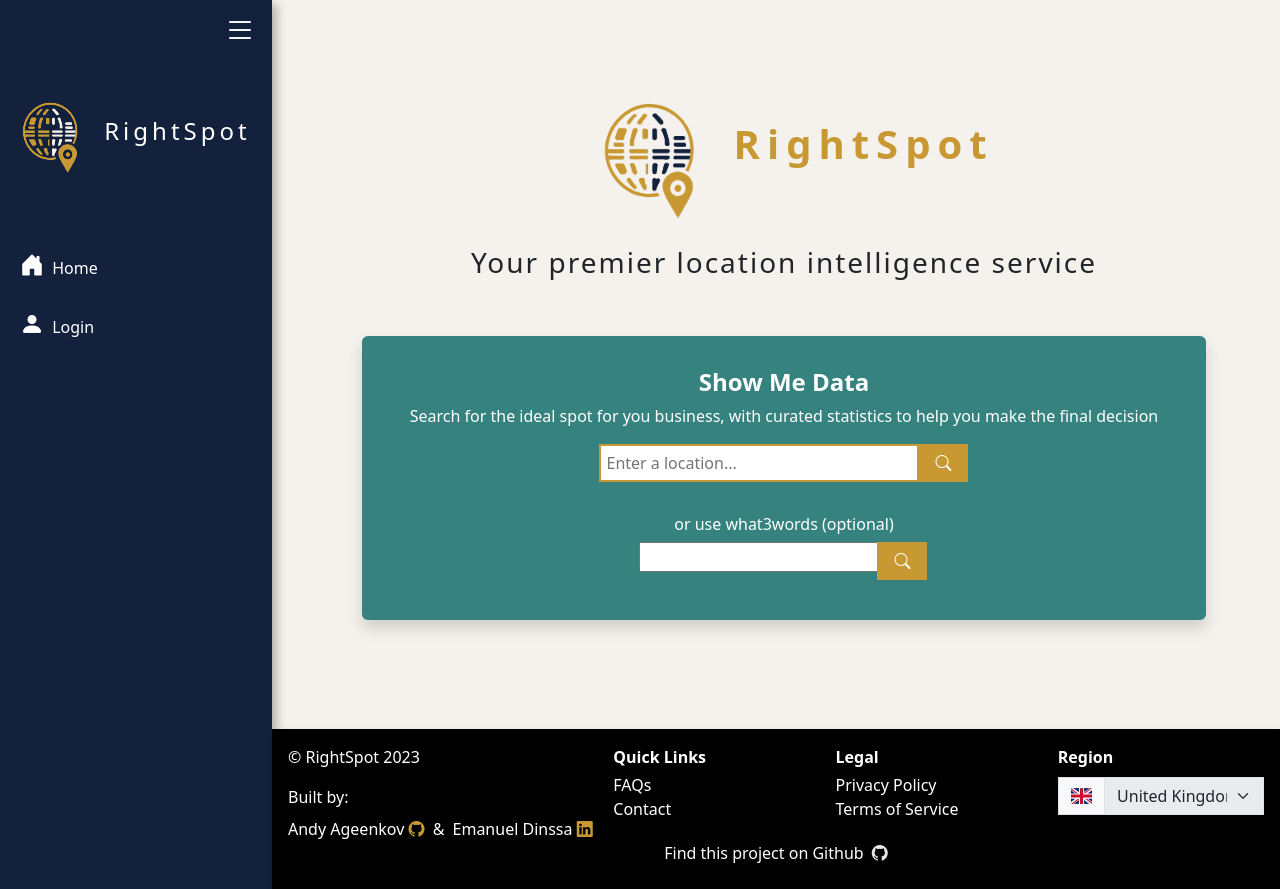
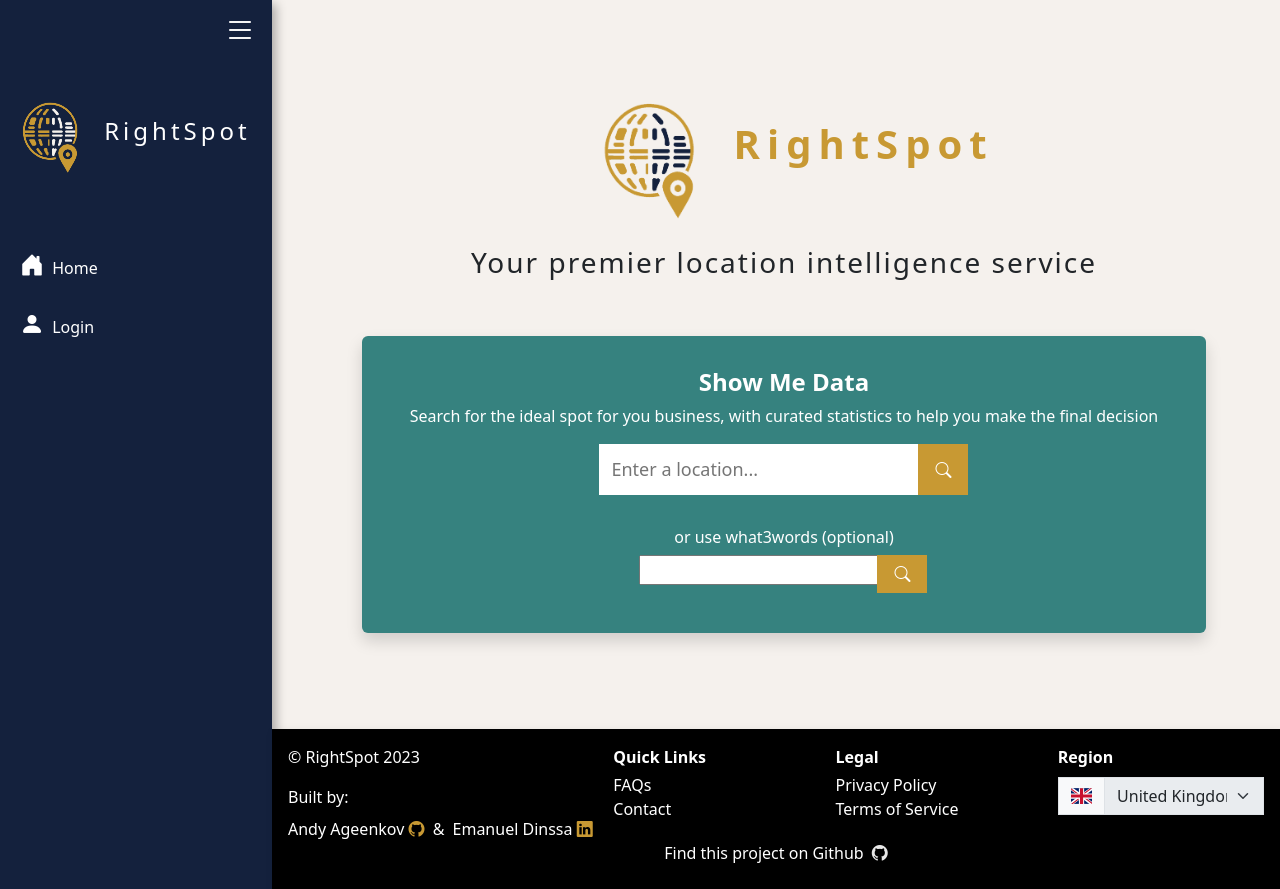
Before and after one commit to rightspot-ga/RightSpot, a Django app: template main_app/templates/home.html in a window 1280 px wide. Run offline with Django 4.2, Linux system fonts and the light colour scheme; the template is opened without the code that fills it, so the values that code supplies are empty; some libraries are stand-ins or nearby versions.

Commit message:
Change styling of location search input

```diff
--- a/main_app/static/css/main.css
+++ b/main_app/static/css/main.css
@@ -306,9 +306,10 @@ footer > .wrapper{
     width: 100%;
 }
 
-#normal-search > span > input{
-    border: var(--accent-color) 2px solid;
-    padding: 5px;
+#location_search{
+    border: transparent;
+    font-size: 18px;
+    padding: 12px;
     min-width: 20rem;
 }
 
--- a/main_app/templates/home.html
+++ b/main_app/templates/home.html
@@ -30,10 +30,16 @@ Search & Get Location Data
                 Search for the ideal spot for you business, with curated statistics to help you make the final decision
             </p>
             <form id="normal-search" class="" action="/locations/" method="GET">
-                <span class="input-group d-flex justify-content-center align-items-center ">
-                    <input type="text" id="location_search" name="gQuery" class="" placeholder="Enter a location...">
-                    <button type="submit" id="location_search_btn" class="btn btn-accent text-white fw-bold px-3"><span class="pe-3 fw-normal letter-spacing-2 mobile-show">Search</span><i class="bi bi-search"></i></button>
-                </span>
+                <div class="input-group d-flex flex-row align-items-stretch justify-content-center">
+                    <div class="input-group full-width nowrap d-flex justify-content-center">
+                        <div>
+                            <input type="text" id="location_search" name="gQuery" class="" placeholder="Enter a location...">
+                        </div>
+                        <div>
+                            <button type="submit" id="location_search_btn" class="btn btn-accent text-white fw-bold px-3 h-100"><span class="pe-3 fw-normal letter-spacing-2 mobile-show">Search</span><i class="bi bi-search"></i></button>
+                        </div>
+                    </div>
+                </div>
             </form>
             <form id="what3-auto" class="my-4" action="/locations/" method="GET">
                 <div class="input-group d-flex flex-row align-items-stretch justify-content-center">
```
